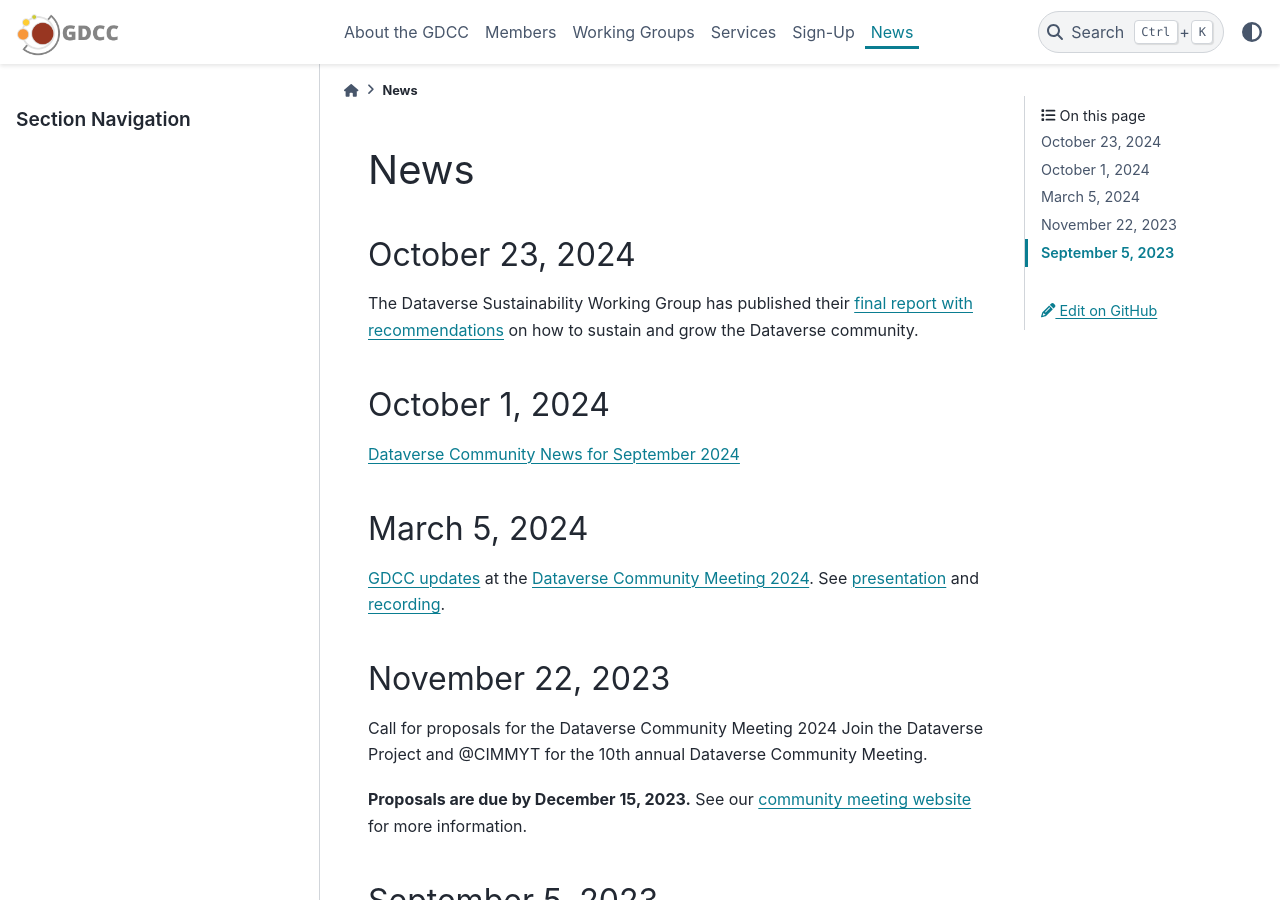
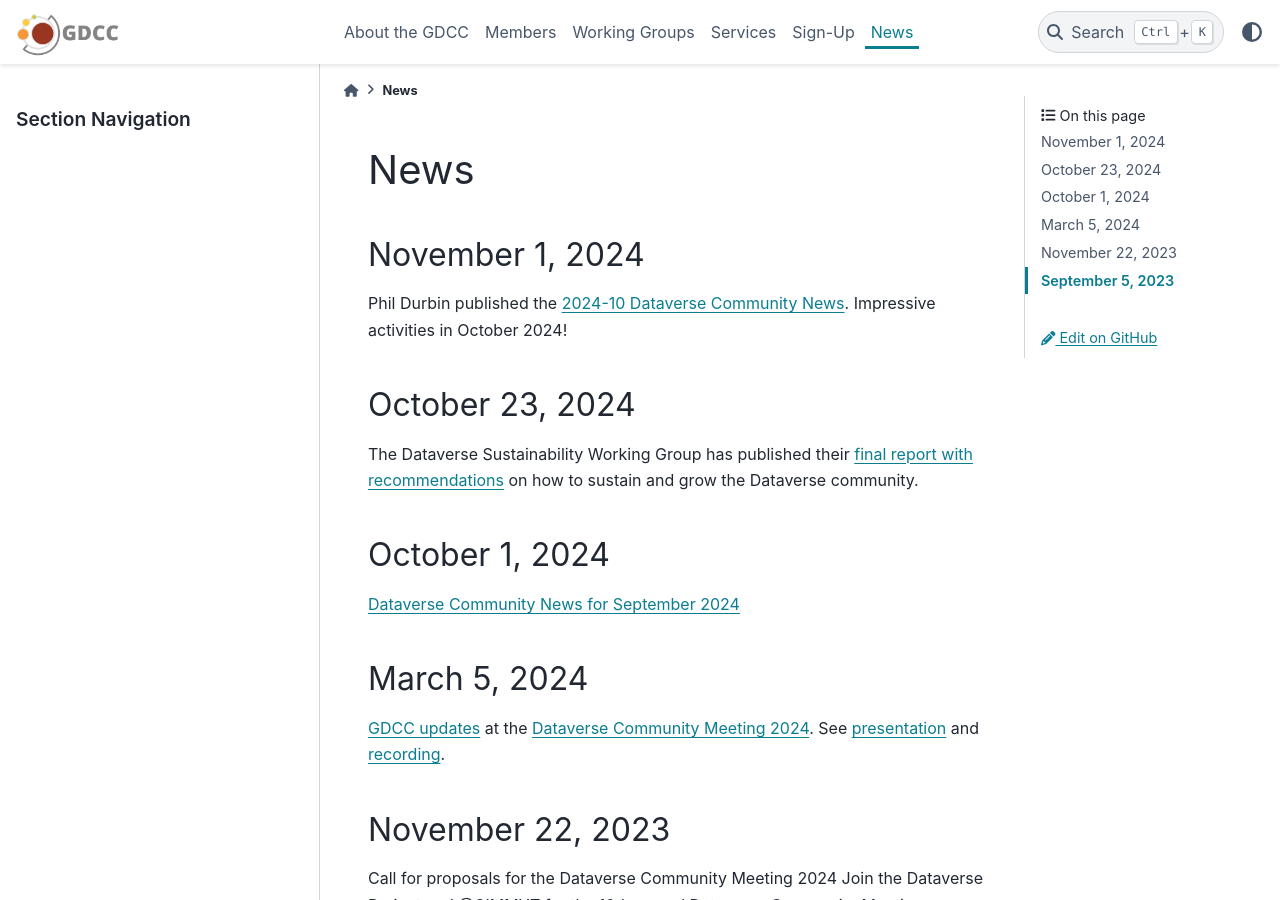
Before and after one commit to gdcc/www.gdcc.io, a Sphinx documentation site: the page built from source/news.md, in a window 1280 px wide and 900 px high. Built offline with Sphinx 7.4.7 and the PyData theme 0.15.4, drawn with Linux system fonts in a browser that asks for light colours.

Commit message:
Update news.md

```diff
--- a/source/news.md
+++ b/source/news.md
@@ -1,4 +1,7 @@
 # News
+## November 1, 2024
+Phil Durbin published the [2024-10 Dataverse Community News](https://groups.google.com/g/dataverse-community/c/Td7xKb80hlI). Impressive activities in October 2024!
+
 ## October 23, 2024
 The Dataverse Sustainability Working Group has published their [final report with recommendations](https://doi.org/10.5281/zenodo.13981770) on how to sustain and grow the Dataverse community.
 
```
